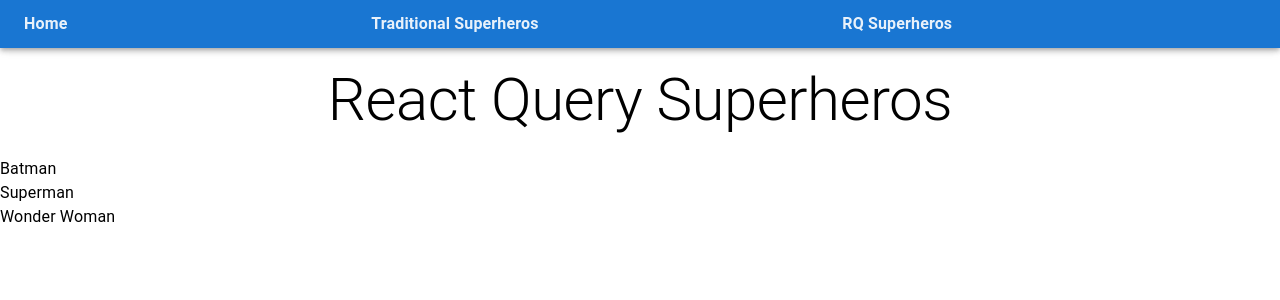
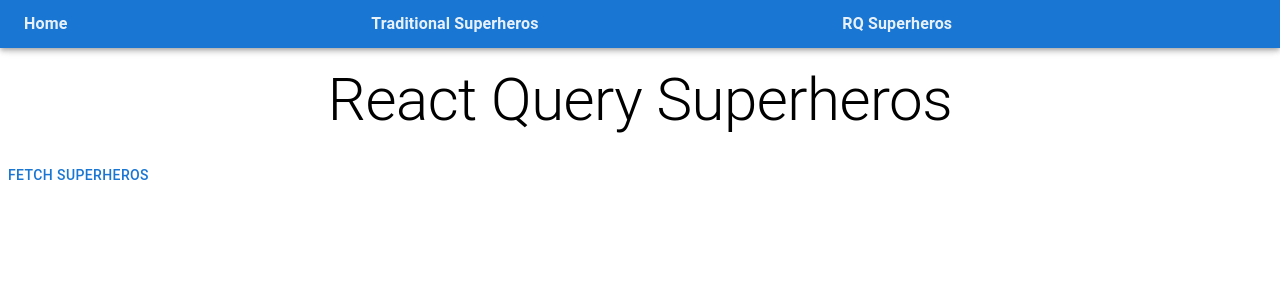
Before and after one commit to sksurendrakmr/react-query-concept-1, a React (Create React App) app: page /rq in a window 1280 px wide. Shown: the top 300 px of the page. Built offline with nearby package versions, Linux system fonts and the light colour scheme; data requests are answered from the project's data file.

Commit message:
useQuery on click

```diff
--- a/src/component/ReactQuerySuperheros.js
+++ b/src/component/ReactQuerySuperheros.js
@@ -1,11 +1,11 @@
 import React from "react";
 import { useQuery } from "react-query";
 import axios from "axios";
-import { Typography } from "@mui/material";
+import { Button, Typography } from "@mui/material";
 /**
  *  we use useQuery hook for all our data fetching needs.
  * useQuery hook requires atleast two arguments.
- * 1) unique key to identify this query
+ * 1) unique key to identify this query (similar to how we would have unique id for every row in a database)
  * 2)accepts a function that returns a promise.
  *
  * With react query, we don't have to manage react state based on the effect.
@@ -22,15 +22,13 @@ const fetchSuperheros = () => {
   return axios.get("http://localhost:4000/superheros");
 };
 const ReactQuerySuperheros = () => {
-  const { isLoading, data, isError, error, isFetching } = useQuery(
+  const { isLoading, data, isError, error, isFetching, refetch } = useQuery(
     "super-heros",
     fetchSuperheros,
-    { refetchInterval: 2000, refetchIntervalInBackground: 1000 }
+    { enabled: false }
   );
 
-  console.log({ isLoading, isFetching });
-
-  if (isLoading) {
+  if (isLoading || isFetching) {
     return (
       <Typography variant='h2' align='center'>
         Loading...
@@ -50,6 +48,7 @@ const ReactQuerySuperheros = () => {
       <Typography variant='h2' align='center' gutterBottom={true}>
         React Query Superheros
       </Typography>
+      <Button onClick={refetch}>Fetch Superheros</Button>
       {data?.data.map((hero) => {
         return (
           <Typography key={hero.id} variant='body1'>
```
Also changed, not shown: src/component/Notes.txt.
